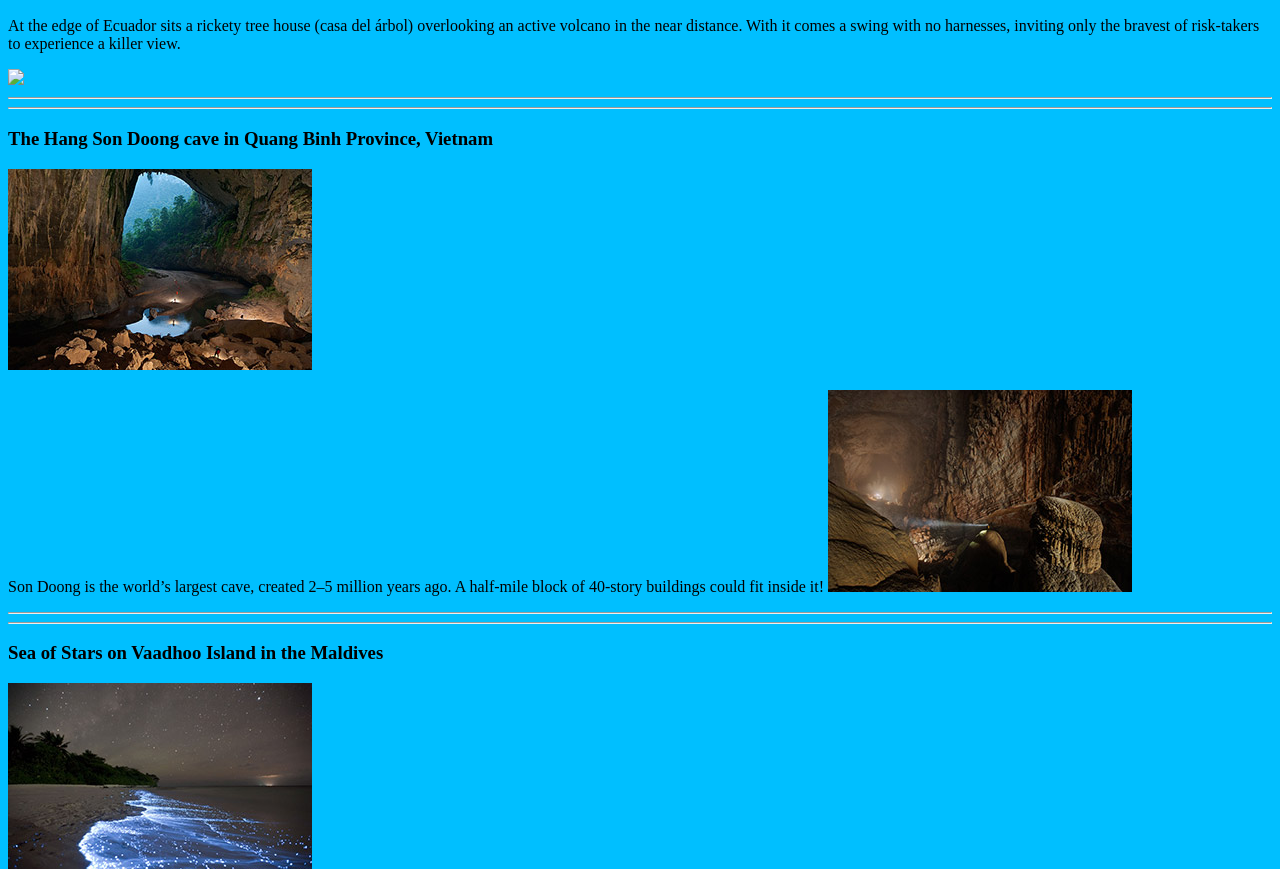
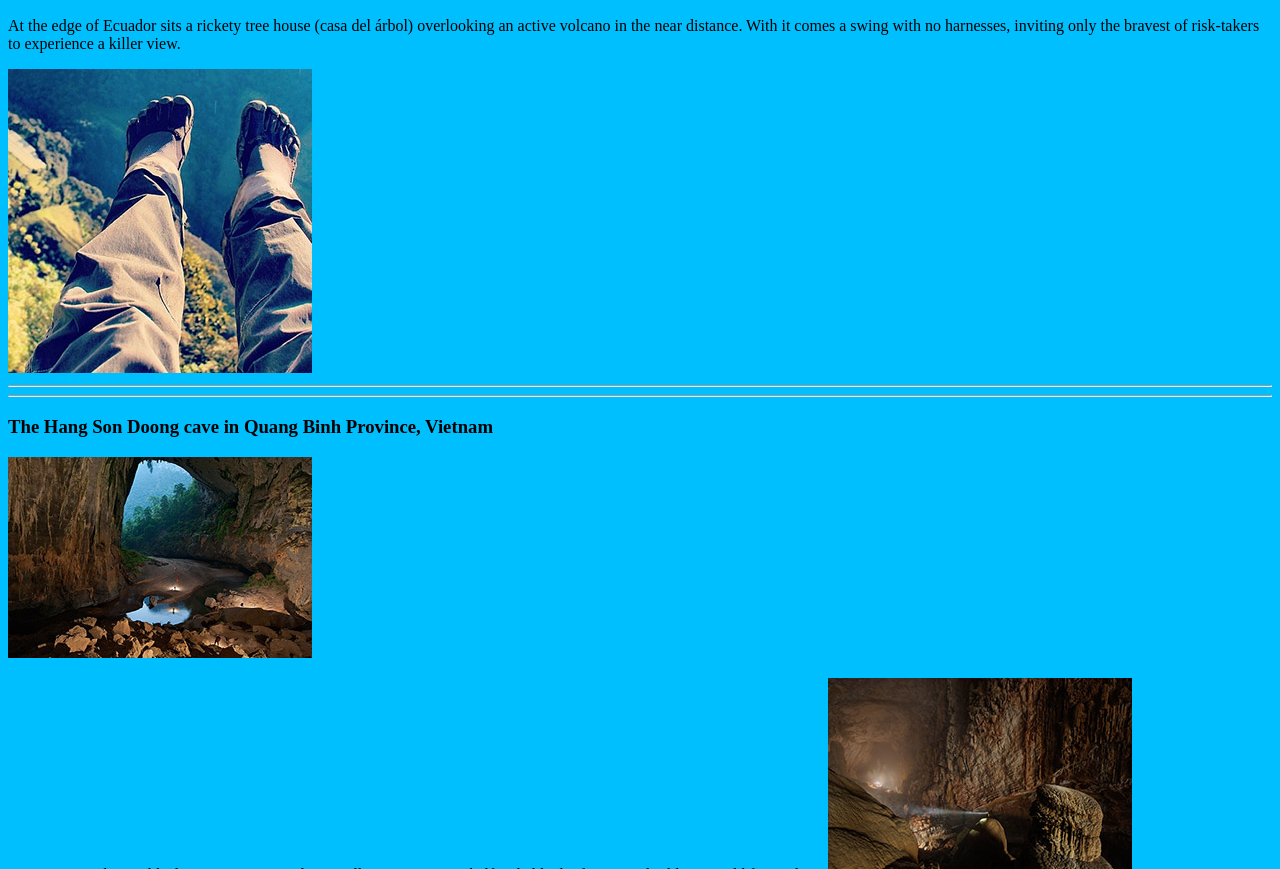
Before and after one commit to mcgr0217/activity-html, a plain HTML site: page index.html in a window 1280 px wide. Shown: the part 1560-2429 px from the top of the page. Drawn offline with Linux system fonts and the light colour scheme.

Commit message:
picture added

```diff
--- a/index.html
+++ b/index.html
@@ -33,7 +33,7 @@
     <h3>The swing at the "End of the World" in Banos, Ecuador</h3>
         <img src="Images/enhanced-buzz-wide-22924-1383839825-15.jpg">
         <p>At the edge of Ecuador sits a rickety tree house (casa del árbol) overlooking an active volcano in the near distance. With it comes a swing with no harnesses, inviting only the bravest of risk-takers to experience a killer view.</p>
-        <img src="Images/grid-cell-29352-1384879640-8.jpg">
+        <img src="Images/Feetoffthecliff.jpg">
         <hr>
         <hr>
         <h3>The Hang Son Doong cave in Quang Binh Province, Vietnam</h3>
```
